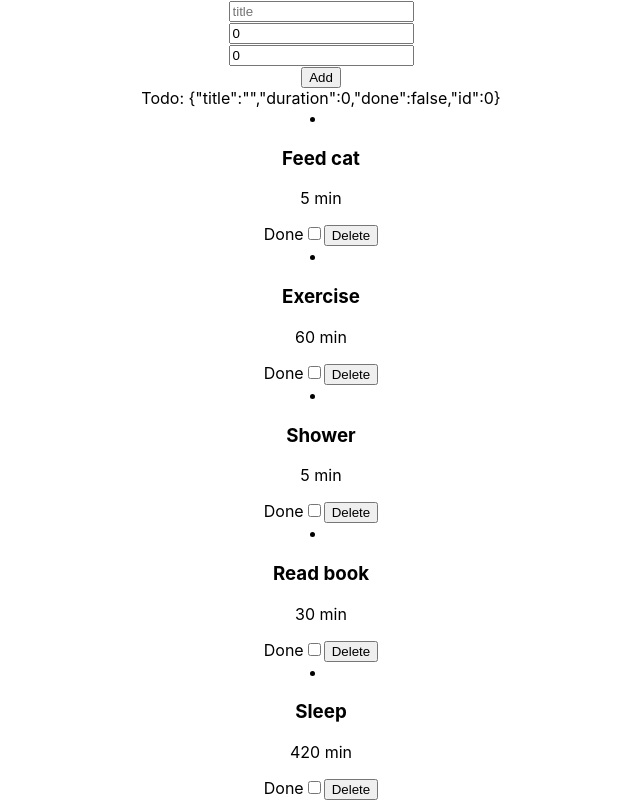
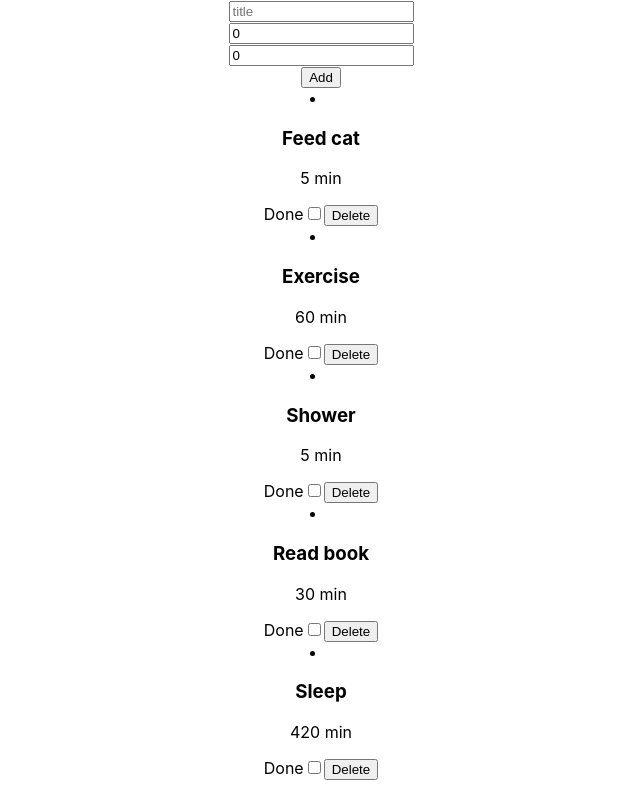
Before and after one commit to Rasweb/React-to-do, a React (Create React App) app: page / in a window 1280 px wide. Shown: the whole page, without its empty margins (319-959 px from the left). Built offline with nearby package versions, Linux system fonts and the light colour scheme.

Commit message:
Fixed names for functions and more

```diff
--- a/src/App.scss
+++ b/src/App.scss
@@ -1,4 +1,4 @@
-.red {
+.done {
   text-decoration: line-through;
   color: grey;
 }
--- a/src/components/CreateTodo.tsx
+++ b/src/components/CreateTodo.tsx
@@ -1,12 +1,13 @@
 import { ChangeEvent, FormEvent, useState } from "react";
-import { Items } from "../models/Items";
+import { Todo } from "../models/Todo";
 
 interface ICreateTodo {
-  handleAddTodo(oneTodo: Items): void;
+  handleAddTodo(oneTodo: Todo): void;
 }
 
 export const CreateTodo = (props: ICreateTodo) => {
-  const [oneTodo, setOneTodo] = useState<Items>({
+  // Creates a new state for the new Todo
+  const [oneTodo, setOneTodo] = useState<Todo>({
     title: "",
     duration: 0,
     done: false,
@@ -14,6 +15,7 @@ export const CreateTodo = (props: ICreateTodo) => {
   });
 
   const handleAdd = (e: ChangeEvent<HTMLInputElement>) => {
+    // Checks if input is number or not and adds to OneTodo.
     console.log(e.target.name);
     if (e.target.type !== "number") {
       setOneTodo({ ...oneTodo, [e.target.name]: e.target.value });
@@ -25,13 +27,17 @@ export const CreateTodo = (props: ICreateTodo) => {
   const handleSubmit = (e: FormEvent) => {
     e.preventDefault();
     console.log(oneTodo);
+    // uses OneTodo as a parameter for the add props.
     props.handleAddTodo(oneTodo);
-    //setTodos([...todos, oneTodo]);
+    // Clears input after handleSubmit is called
+    setOneTodo({ title: "", duration: 0, done: false, id: 0 });
   };
 
   return (
     <>
+      {/* handleSubmit is the submit button function. */}
       <form onSubmit={handleSubmit}>
+        {/* handleAdd function listens to the input value. */}
         <input
           type="text"
           placeholder="title"
@@ -58,7 +64,6 @@ export const CreateTodo = (props: ICreateTodo) => {
         <br />
         <button type="submit">Add</button>
       </form>
-      <div>Todo: {JSON.stringify(oneTodo)}</div>
     </>
   );
 };
--- a/src/components/TodoItems.tsx
+++ b/src/components/PrintTodo.tsx
@@ -1,24 +1,25 @@
-import { Items } from "../models/Items";
+import { Todo } from "../models/Todo";
 
-interface ITodoItems {
-  todos: Items;
+interface IPrintTodo {
+  todos: Todo;
   handleDelete(id: number): void;
-
-  handleClick(id: number): void;
+  handleDoneTodo(id: number): void;
 }
 
-export const TodoItems = (props: ITodoItems) => {
+export const PrintTodo = (props: IPrintTodo) => {
   return (
-    <li className={`todoItemsCont + ${props.todos.done ? "red" : ""}`}>
+    // If props.todos.done is true use the class done.
+    <li className={`todoItemsCont + ${props.todos.done ? "done" : ""}`}>
       <h3>{props.todos.title}</h3>
       <p>{props.todos.duration} min</p>
       <div>
         <label>
+          {/* If props.todos.done is true show "Undo" else show "Done" */}
           {props.todos.done ? "Undo" : "Done"}
           <input
             type="checkbox"
             checked={props.todos.done}
-            onChange={() => props.handleClick(props.todos.id)}
+            onChange={() => props.handleDoneTodo(props.todos.id)}
           />
         </label>
         <button onClick={() => props.handleDelete(props.todos.id)}>
--- a/src/components/Todos.tsx
+++ b/src/components/Todos.tsx
@@ -1,18 +1,19 @@
 import { useState } from "react";
-import { Items } from "./../models/Items";
+import { Todo } from "../models/Todo";
 import { CreateTodo } from "./CreateTodo";
-import { TodoItems } from "./TodoItems";
+import { PrintTodo } from "./PrintTodo";
 
 export const Todos = () => {
-  const [todos, setTodos] = useState<Items[]>([
-    new Items("Feed cat", 5, false, 1),
-    new Items("Exercise", 60, false, 2),
-    new Items("Shower", 5, false, 3),
-    new Items("Read book", 30, false, 4),
-    new Items("Sleep", 420, false, 5),
+  // Creating the todo list using the Todo class.
+  const [todos, setTodos] = useState<Todo[]>([
+    new Todo("Feed cat", 5, false, 1),
+    new Todo("Exercise", 60, false, 2),
+    new Todo("Shower", 5, false, 3),
+    new Todo("Read book", 30, false, 4),
+    new Todo("Sleep", 420, false, 5),
   ]);
 
-  const handleClick = (id: number) => {
+  const handleDoneTodo = (id: number) => {
     // 1. Create new list using map.
     // 2. Check if item meets condition.
     // 3. If condition is meet use all properties.
@@ -31,25 +32,27 @@ export const Todos = () => {
   };
 
   const handleDelete = (id: number) => {
-    // If id is not the pressed one add to new array.
+    // Adds every item to a new array except the pressed id item.
     const newTodos = todos.filter((item) => item.id !== id);
+    // The new array replaces the old.
     setTodos(newTodos);
     console.log("Delete");
   };
 
-  const handleAddTodo = (item: Items) => {
+  const handleAddTodo = (item: Todo) => {
+    //Adds Item (a new Todo) to the old Array.
     setTodos([...todos, item]);
-    // setTodos([...todos, oneTodo]);
   };
 
   let todoHtml = todos.map((item) => {
+    // loops through every item using map.
     return (
       <>
-        <TodoItems
+        <PrintTodo
           todos={item}
           key={item.id}
           handleDelete={handleDelete}
-          handleClick={handleClick}
+          handleDoneTodo={handleDoneTodo}
         />
       </>
     );
@@ -57,11 +60,8 @@ export const Todos = () => {
 
   return (
     <>
-      {/* <CreateTodo todos={todos} /> */}
       <CreateTodo handleAddTodo={handleAddTodo} />
       {todoHtml}
-
-      {/* <input type="checkbox" checked={done} onChange={handleClick} /> */}
     </>
   );
 };
--- a/src/models/Items.ts
+++ b/src/models/Todo.ts
@@ -1,4 +1,4 @@
-export class Items {
+export class Todo {
   constructor(
     public title: string,
     public duration: number,
```
